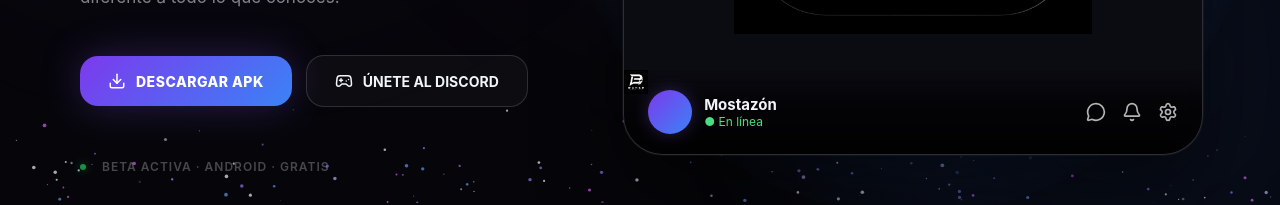
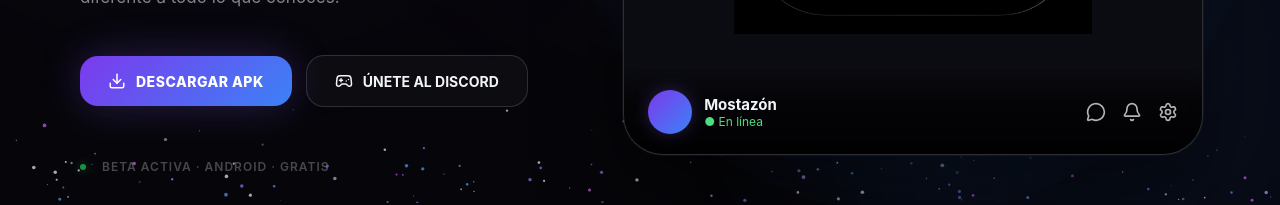
Before and after one commit to FROOTIS1/bones-web, a React (Vite) app: page / in a window 1280 px wide. Shown: the part 597-802 px from the top of the page. Built offline with nearby package versions, Linux system fonts and the light colour scheme.

Commit message:
Quitar mini logo del avatar en mockup bar

```diff
--- a/src/pages/Home.jsx
+++ b/src/pages/Home.jsx
@@ -156,9 +156,7 @@
                   />
                   <div className="mockupBar">
                     <div className="mockupBarUser">
-                      <div className="mockupAvatar">
-                        <img src="/images/bones-social/bones-logo.png" alt="Bones" style={{ width: 24, height: 24, objectFit: "contain" }} />
-                      </div>
+                      <div className="mockupAvatar" />
                       <div>
                         <strong>Mostazón</strong>
                         <small>● En línea</small>
```
